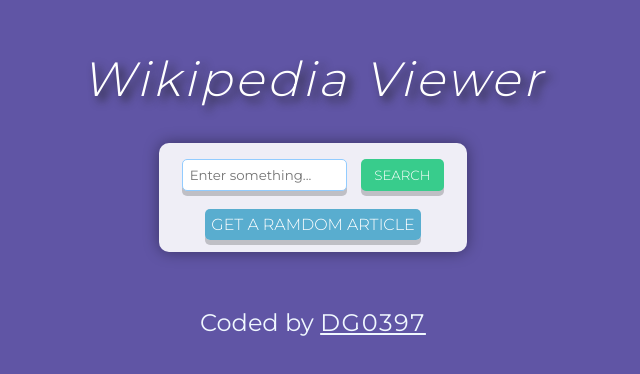
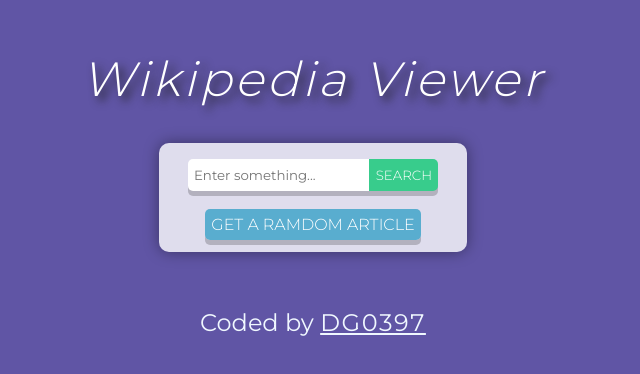
Before and after one commit to dg0397/Wikipedia-Viewer, a React (Create React App) app: page / in a window 1280 px wide. Shown: the part 220-594 px from the top of the page, without its empty margins (327-967 px from the left). Built offline with nearby package versions, Linux system fonts and the light colour scheme.

Commit message:
adding testing

```diff
--- a/src/App.js
+++ b/src/App.js
@@ -1,27 +1,32 @@
-import React from 'react';
+import React, { Suspense } from 'react';
 import './App.css';
 
 import Header from 'components/Header/Header';
 import Footer from 'components/Footer/Footer';
 
 import Home from "pages/Home";
-import SearchResults from "pages/SearchResults";
 import Detail from "pages/Detail"
 
 import { Route } from 'wouter';
 import { ArticlesContextProvider } from 'context/ContextArticles';
+import SpinnerArticles from 'components/ContentLoader/ArticleLoader';
 
+const SearchResults = React.lazy(
+  () => import("pages/SearchResults")
+)
 
 function App() {
   return (
     <div className="App">
       <div className="App-content">
-        <Header/>
+        <Header />
         <ArticlesContextProvider>
-          <div className = 'Main'>
-            <Route path = "/" component ={Home} />
-            <Route path = "/search/:keyword" component ={SearchResults} />
-            <Route path = "/article/:id" component ={Detail} />
+          <div className='Main'>
+            <Route path="/" component={Home} />
+            <Suspense fallback={<SpinnerArticles />}>
+              <Route path="/search/:keyword" component={SearchResults} />
+            </Suspense>
+            <Route path="/article/:id" component={Detail} />
           </div>
         </ArticlesContextProvider>
         <Footer />
--- a/src/components/ArticleList/ArticleList.css
+++ b/src/components/ArticleList/ArticleList.css
@@ -4,5 +4,6 @@
     gap: 20px;
     min-height: 100vh;
     align-items: center;
+    /*Only for Firefox*/
     grid-template-rows: masonry;
 }
--- a/src/components/ContentLoader/ArticleFullLoader.jsx
+++ b/src/components/ContentLoader/ArticleFullLoader.jsx
@@ -34,4 +34,11 @@
     filename: 'ArticleFull'
   }
 
-export default ArticleFull;
+
+export default function SpinnerFullArticle(){
+  return(
+    <div style = {{margin : "4rem auto"}} >
+      <ArticleFull />
+    </div>
+  )
+}
--- a/src/components/ContentLoader/ArticleLoader.jsx
+++ b/src/components/ContentLoader/ArticleLoader.jsx
@@ -4,7 +4,7 @@
 const Article = (props) => (
   <ContentLoader
     speed={2}
-    width={448}
+    width={"70%"}
     height={120}
     viewBox="0 0 448 120"
     backgroundColor="#ffffff28"
@@ -38,8 +38,8 @@
   });
 
   return(
-    <>
+    <div style = {{margin: "4rem 0"}}>
       {spinners}
-    </>
+    </div>
   )
 }
--- a/src/components/SearchBar/SearchBar.css
+++ b/src/components/SearchBar/SearchBar.css
@@ -2,19 +2,18 @@
     width: 30%;
     min-width: 270px;
     margin : 3rem auto;
-    background-color: rgba(255, 255, 255, 0.9);
+    background-color: rgba(255, 255, 255, 0.8);
     padding: 1rem;
     border-radius: 10px;
     box-shadow: 0 0 15px rgba(0, 0, 0, 0.4);
 }
 .App-form form{
     display: flex;
-    justify-content: space-around;
+    justify-content:  center;
     width: 100%;
     margin-bottom: 1rem ;
 }
 .App-form input{
-    width: 60%;
     height: 2rem;
     padding: .4rem;
     text-align: start;
@@ -23,8 +22,8 @@
     -webkit-rtl-ordering: logical;
     cursor: text;
     color:#1c1c1c;
-    border: 1px solid rgb(146, 204, 255);
-    border-radius: 5px;
+    border:none;
+    border-radius: 5px 0 0 5px;
     box-sizing: border-box;
     box-shadow: 0 5px rgba(0, 0, 0, 0.2);
 }
@@ -32,20 +31,20 @@
     outline:none
 }
 .App-form button{
-    width: 30%;
     padding: .4rem;
     text-align: center;
     font-weight: 300;
     text-transform: uppercase;
     color: white;
     background-color: hsl(154, 59%, 51%) ;
-    border-radius: 5px;
+    border-radius: 0 5px 5px 0;
     border:none;
     box-shadow: 0 5px rgba(0, 0, 0, 0.2);
     transition: all 0.25s ease-in
 }
 .App-form button:hover {
     background:hsl(154, 59%, 56%);
+    cursor: pointer;
 }
 .App-form button:active{
     background: hsl(154, 59%, 41%);
--- a/src/components/SingleDetail/SingleDetail.css
+++ b/src/components/SingleDetail/SingleDetail.css
@@ -74,3 +74,8 @@
     box-shadow: 0 5px rgba(0, 0, 0, 0.2);
     transition: all 0.25s ease-in
 }
+@media screen and (min-width : 1024px){
+    .SingleDetail{
+        padding: 2rem 1rem;
+    }
+}
--- a/src/hooks/useArticles.js
+++ b/src/hooks/useArticles.js
@@ -24,5 +24,5 @@
         getArticles(setArticles,setLoadingNextPage,{keyword : keywordToUse, page})
     },[page,keywordToUse,setArticles])
 
-    return {articles,loading,loadingNextPage,setPages,page}
+    return {articles,loading,loadingNextPage,setPages}
 }
--- a/src/pages/SearchResults/index.js
+++ b/src/pages/SearchResults/index.js
@@ -10,7 +10,7 @@
 export default function SearchResults({params}){
     const {keyword} = params;
     //console.log(keyword)
-    const {articles,loading,loadingNextPage,setPages,page} = useArticles({keyword});
+    const {articles,loading,loadingNextPage,setPages} = useArticles({keyword});
     //console.log(articles)
     const externalRef = useRef();
     const {isNearScreen} = useNearScreen({externalRef : loading ? null : externalRef})
@@ -18,12 +18,13 @@
 
 
     useEffect(()=> {
+        console.log(isNearScreen);
        if(isNearScreen) setPages(preState => preState +1);
    },[isNearScreen,setPages]);
 
-    console.log(loadingNextPage);
-    console.log(isNearScreen);
-    console.log(page)
+    //console.log(loadingNextPage);
+    //
+    //console.log(page)
     return(
         <>
             {
@@ -31,8 +32,9 @@
                 <SpinnerArticles /> :
                 <>
                     <SearchBar />
+                    <h2>Search Results for: {decodeURI(keyword)}...</h2>
                     <ArticleList  articles={articles} />
-                    <div className = "viewfinder" ref = {externalRef}></div>
+                    <div ref = {externalRef}></div>
                     {loadingNextPage &&   <SpinnerArticles /> }
                 </>
             }
```
Also changed, not shown: 2 other files (tests, documents, lock files or other folders).
